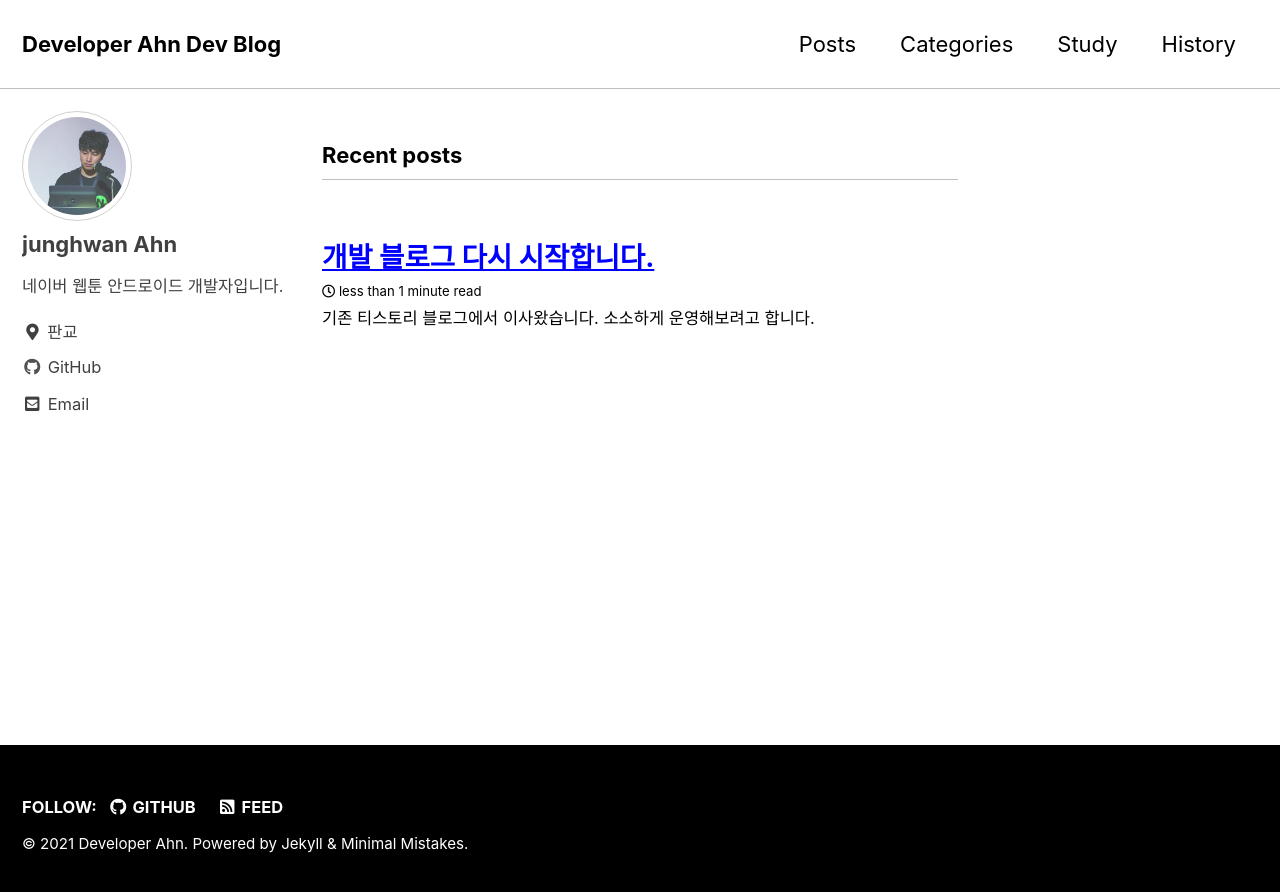
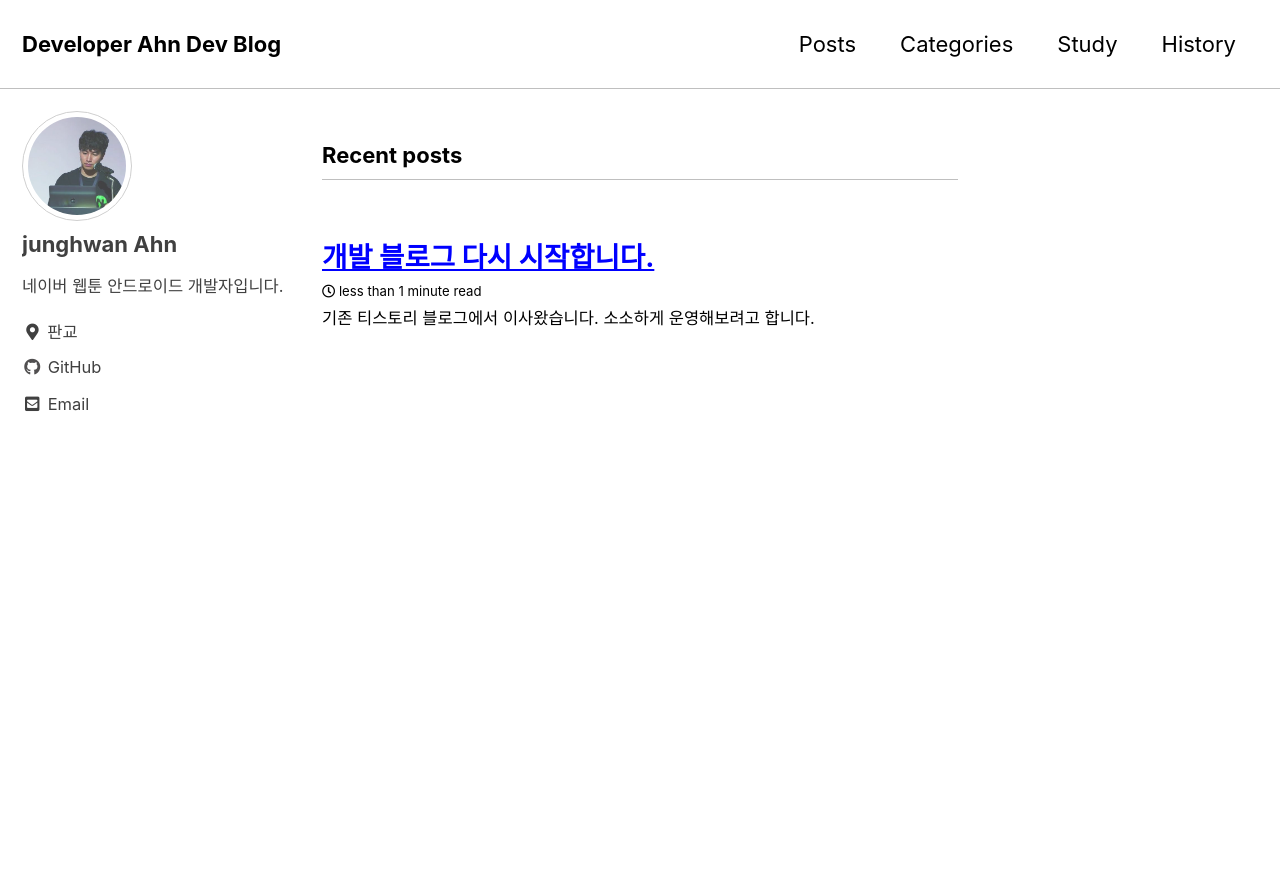
Before and after one commit to ajh8894/ajh8894.github.io, a Jekyll site: the page built from index.html, in a window 1280 px wide. Shown: the top 892 px of the page. Built offline with Jekyll 4.4.1, drawn with Linux system fonts in a browser that asks for light colours; cached includes are drawn as plain includes; the list of posts is cut into pages by our own code.

Commit message:
feat: remove footer

```diff
--- a/_includes/footer.html
+++ /dev/null
@@ -1,19 +0,0 @@
-<div class="page__footer-follow">
-  <ul class="social-icons">
-    {% if site.data.ui-text[site.locale].follow_label %}
-      <li><strong>{{ site.data.ui-text[site.locale].follow_label }}</strong></li>
-    {% endif %}
-
-    {% if site.footer.links %}
-      {% for link in site.footer.links %}
-        {% if link.label and link.url %}
-          <li><a href="{{ link.url }}" rel="nofollow noopener noreferrer"><i class="{{ link.icon | default: 'fas fa-link' }}" aria-hidden="true"></i> {{ link.label }}</a></li>
-        {% endif %}
-      {% endfor %}
-    {% endif %}
-
-    <li><a href="{% if site.atom_feed.path %}{{ site.atom_feed.path }}{% else %}{{ '/feed.xml' | relative_url }}{% endif %}"><i class="fas fa-fw fa-rss-square" aria-hidden="true"></i> {{ site.data.ui-text[site.locale].feed_label | default: "Feed" }}</a></li>
-  </ul>
-</div>
-
-<div class="page__footer-copyright">&copy; {{ site.time | date: '%Y' }} {{ site.name | default: site.title }}. {{ site.data.ui-text[site.locale].powered_by | default: "Powered by" }} <a href="https://jekyllrb.com" rel="nofollow">Jekyll</a> &amp; <a href="https://mademistakes.com/work/minimal-mistakes-jekyll-theme/" rel="nofollow">Minimal Mistakes</a>.</div>
--- a/_layouts/default.html
+++ b/_layouts/default.html
@@ -29,13 +29,6 @@
       </div>
     {% endif %}
 
-    <div id="footer" class="page__footer">
-      <footer>
-        {% include footer/custom.html %}
-        {% include_cached footer.html %}
-      </footer>
-    </div>
-
     {% include scripts.html %}
 
   </body>
```
